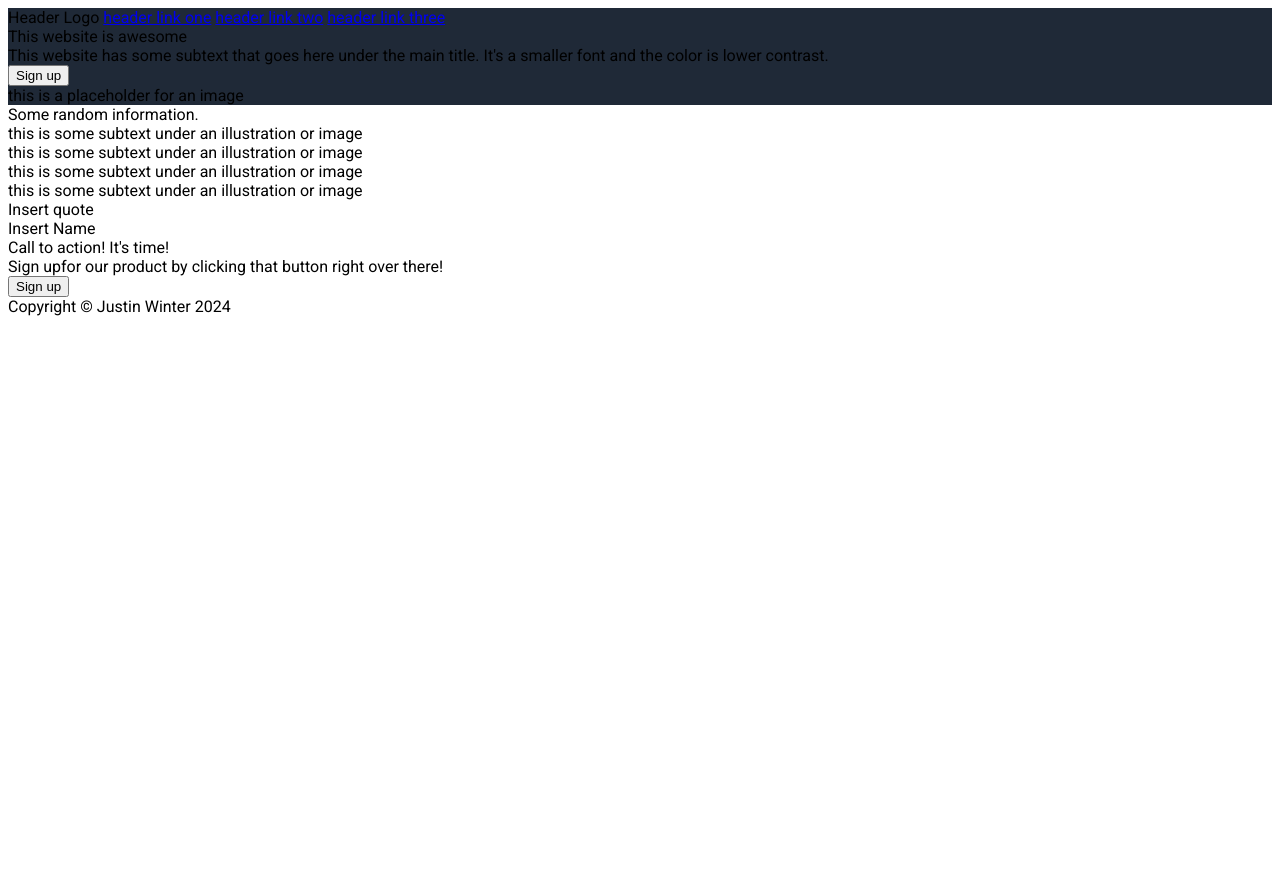
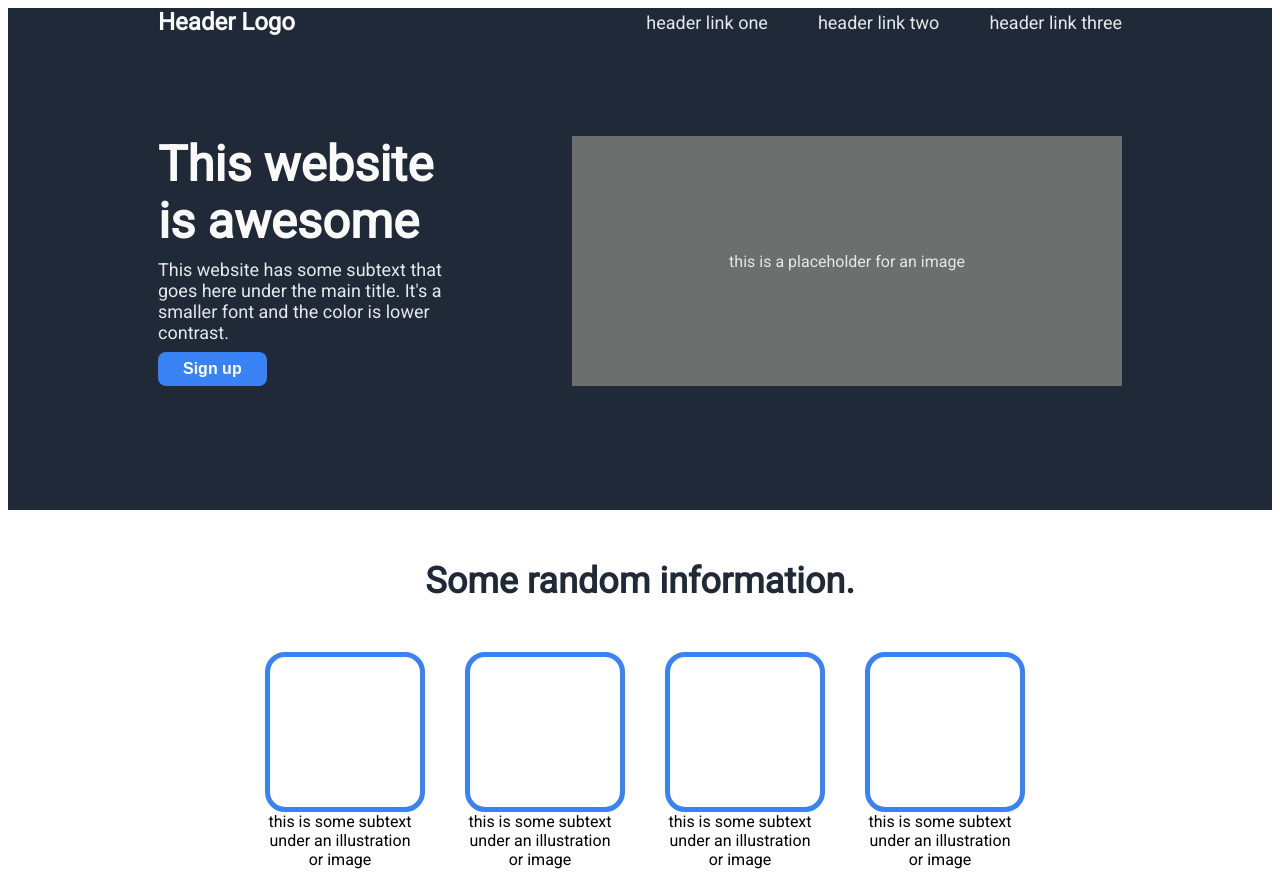
Before and after one commit to justinw3053/Landing_Page, a plain HTML site: page index.html in a window 1280 px wide. Shown: the top 872 px of the page. Before the commit the page ends 800 px from the top, so only its background shows below. Drawn offline with Linux system fonts and the light colour scheme.

Commit message:
Completed landing page assignment from the odin project css fundamentals course

```diff
--- a/index.html
+++ b/index.html
@@ -8,44 +8,57 @@
 </head>
 <body>
     <div class="header">
-        Header Logo
+        <div class="header_logo">Header Logo</div>
+        <div class="header_links">
             <a href="link">header link one</a>
             <a href="link">header link two</a>
             <a href="link">header link three</a>
         </div>
+    </div>
     <div class="hero_container">
+        <div class="hero_left">
             <div class="hero">This website is awesome</div>
             <div class="hero_text">This website has some subtext that goes here under the main title. It's a smaller font and the color is lower contrast.</div>
-        <div class="button"><button>Sign up</button></div>
+            <div class="hero_button"><button>Sign up</button></div>
+        </div>
+        <div class="hero_right">
             <div class="hero_image">this is a placeholder for an image</div>
+        </div>
     </div>
     <div class="info_container">
         <div class="info_header">Some random information.</div>
         <div class="info">
+            <div class="info_item">
                 <div class="info_box"></div>
                 <div class="info_text">this is some subtext under an illustration or image</div>
             </div>
-        <div class="info">
+
+            <div class="info_item">
                 <div class="info_box"></div>
                 <div class="info_text">this is some subtext under an illustration or image</div>
             </div>
-        <div class="info">
+            <div class="info_item">
                 <div class="info_box"></div>
                 <div class="info_text">this is some subtext under an illustration or image</div>
             </div>
-        <div class="info">
+            <div class="info_item">
                 <div class="info_box"></div>
                 <div class="info_text">this is some subtext under an illustration or image</div>
             </div>
         </div>
+    </div>
     <div class="quote_container">
-        <div class="quote_text">Insert quote</div>
-        <div class="quote_name">Insert Name</div>
+        <div class="quote_text">“I begin to speak only when I’m certain what I’ll say isn’t better left unsaid.”</div>
+        <div class="quote_name">– Cato</div>
     </div>
     <div class="action_container">
+        <div class="action_right">
             <div class="action">Call to action! It's time!</div>
-        <div class="action_text">Sign upfor our product by clicking that button right over there!</div>
-        <div class="button"><button>Sign up</button></div>
+            <div class="action_text">Sign up for our product by clicking that button right over there!</div>
+        </div>
+        <div class="action_left">
+            <div class="action_button"><button>Sign up</button></div>
+        </div>
     </div>
     <div class="footer">
         <div class="footer_text">Copyright &copy; Justin Winter 2024</div>
--- a/style.css
+++ b/style.css
@@ -2,10 +2,176 @@
 
 body {
     font-family: Roboto, sans-serif;
+    height: 100vh;
     display: flex;
     flex-direction: column;
+    /* align-content: space-evenly; */
 }
 
-.header, .hero_container {
+button {
+    cursor: pointer;
+    padding: 8px 25px;
+    border-radius: 8px;
+    font-size: 16px;
+    font-weight: 800;
+    background-color: #3882F6;
+    color: white;
+    border: none;
+  }
+
+.header {
     background-color: #1F2937;
+    display: flex;
+    flex-direction: row;
+    align-items: center;
+    justify-content: space-between;
+    padding: 0px 150px 0px 150px;
 }
+
+.header_logo {
+    color: #F9FAF8;
+    font-size: 24px;
+    font-weight: 700;
+}
+
+.header_links {
+    display: flex;
+    gap: 50px;
+}
+
+a {
+    text-decoration: none;
+    color: #E5E7EB;
+    font-size: 18px;
+}
+
+.hero_container {
+    background-color: #1F2937;
+    display: flex;
+    padding: 100px 150px 124px 150px;
+}
+
+.hero_left {
+    display: flex;
+    flex-direction: column;
+    padding: 0 120px 0 0px;
+    justify-content: space-between;
+}
+
+.hero {
+    color: #F9FAF8;
+    font-size: 49px;
+    font-weight: 900;
+}
+
+.hero_text {
+    color: #E5E7EB;
+    font-size: 18px;
+}
+
+.hero_image {
+    height: 250px;
+    width: 550px;
+    background-color: #6d6e6e;
+    color: #E5E7EB;
+    display: flex;
+    justify-content: center;
+    align-items: center;
+}
+
+.info_container {
+    display: flex;
+    flex-direction: column;
+    padding: 50px 200px 100px 200px;
+}
+
+.info_header {
+    display: flex;
+    justify-content: center;
+    align-items: center;
+    font-size: 36px;
+    font-weight: 900;
+    color: #1F2937;
+    padding: 0 0 50px 0;
+}
+
+.info {
+    display: flex;
+    justify-content: center;
+    text-align: center;
+    text-wrap: wrap;
+    gap: 50px;
+
+}
+
+.info_item {
+    width: 150px;
+
+}
+
+.info_box {
+    border: 5px solid #3882F6;
+    height: 150px;
+    width: 150px;
+    border-radius: 20px;
+}
+
+.quote_container {
+    display: flex;
+    flex-direction: column;
+    padding: 100px 350px 100px 350px;
+    background-color: #E5E7EB;
+    gap: 20px;
+}
+
+.quote_text {
+    color: #1F2937;
+    font-size: 36px;
+    font-weight: 300;
+    font-style: italic;
+}
+
+.quote_name {
+    color: #1F2937;
+    font-size: 25px;
+    font-weight: 900;
+    text-align: end;
+}
+
+.action_container {
+    border-radius: 8px;
+    margin: 100px 150px;
+    padding: 50px 50px;
+    display:flex;
+    background-color: #3882F6;
+    color: white;
+    justify-content: space-around;
+    align-items: flex-end;
+}
+
+.action_right {
+    display: flex;
+    flex-direction: column;
+    gap: 5px;
+}
+.action {
+    font-size: 25px;
+    font-weight: 900;
+}
+
+.action_button {
+    border: 2px solid;
+    border-radius: 8px;
+    padding: 1px 8px;
+}
+
+.footer {
+    background-color:#1F2937;
+    padding: 40px 40px;
+    display: flex;
+    justify-content: center;
+    align-items: center;
+    color: white;
+    font-size: 18px;
+
+}
```
Lines whose indentation alone changed are shown as unchanged.
